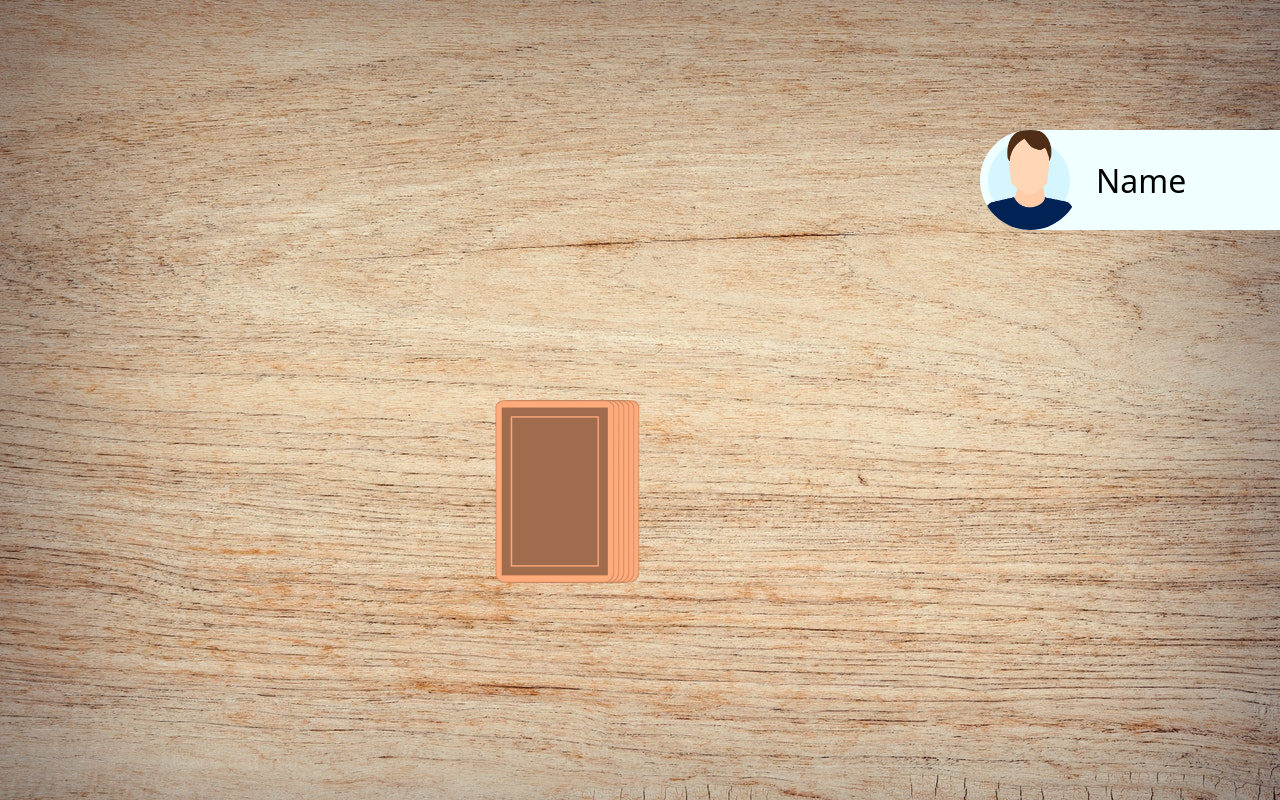
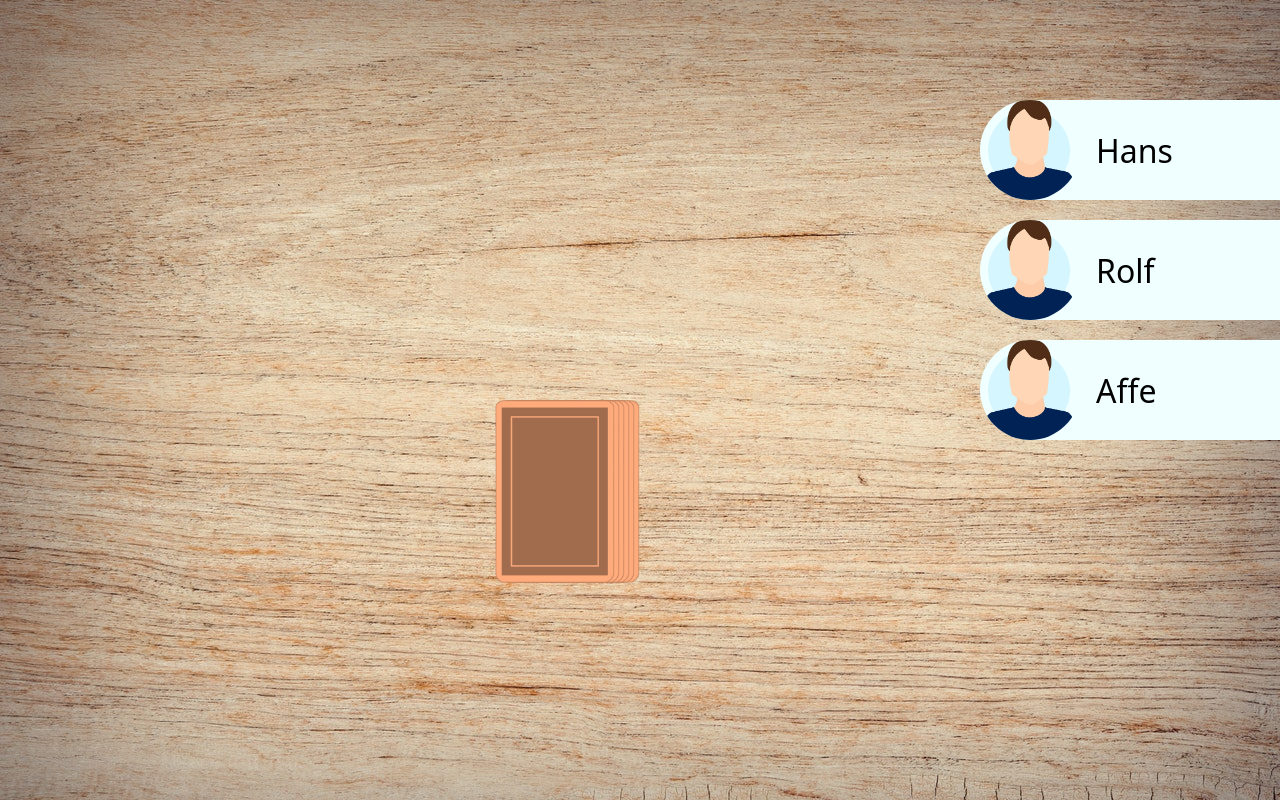
Before and after one commit to normanrahmel/Ring-of-Fire-, an Angular app: page /game in a window 1280 px wide. Built offline with nearby package versions, Linux system fonts and the light colour scheme.

Commit message:
added new Players

```diff
--- a/src/app/game/game.component.html
+++ b/src/app/game/game.component.html
@@ -1,21 +1,19 @@
 <!--Position Spieler-->
-<app-player style="top: 130px;" class="player-position"></app-player>
+<app-player *ngFor="let player of game.players; let i = index" [ngStyle]="{ 'top.px': 100 + i * 120 }" class="player-position" [name]="player"></app-player>
 
 <!--Kartenspielfeld-->
 <div class="field">
     <div class="card-stack">
-
         <!--Karten Stapel-->
-        <img *ngFor="let c of [0,1,2,3,4]; let i= index;" [ngStyle]="{'right.px': i * 5} " src="/assets/img/cards/card_cover.png">
+        <img *ngFor="let c of [0, 1, 2, 3, 4]; let i = index" [ngStyle]="{ 'right.px': i * 5 }" src="/assets/img/cards/card_cover.png" />
 
         <!--Oberstekarte im Deck-->
-        <img (click)="takeCard()" class="top-card" style="right: 25px;" src="/assets/img/cards/card_cover.png">
-
+        <img (click)="takeCard()" class="top-card" style="right: 25px" src="/assets/img/cards/card_cover.png" />
 
         <!--Karte bleibt wenn gespielt Liegen -->
-        <img *ngFor="let card of game.playedCards" class="played-card" src="/assets/img/cards/{{ card }}.png">
+        <img *ngFor="let card of game.playedCards" class="played-card" src="/assets/img/cards/{{ card }}.png" />
 
         <!--Fliegendekarte Animation-->
-        <img (click)="takeCard()" *ngIf="pickCardAnimation" style="right: 25px;" class="pick-card" src="/assets/img/cards/{{ currentCard }}.png">
+        <img (click)="takeCard()" *ngIf="pickCardAnimation" style="right: 25px" class="pick-card" src="/assets/img/cards/{{ currentCard }}.png" />
     </div>
 </div>
--- a/src/app/player/player.component.html
+++ b/src/app/player/player.component.html
@@ -1,4 +1,4 @@
 <div class="player">
-    <img src="/assets/img/profile/1.webp">
-    <span>Name</span>
+    <img src="/assets/img/profile/1.webp" />
+    <span>{{ name }}</span>
 </div>
--- a/src/app/player/player.component.ts
+++ b/src/app/player/player.component.ts
@@ -1,4 +1,4 @@
-import { Component, OnInit } from '@angular/core';
+import { Component, Input, OnInit } from '@angular/core';
 
 @Component({
   selector: 'app-player',
@@ -6,7 +6,7 @@ import { Component, OnInit } from '@angular/core';
   styleUrls: ['./player.component.scss']
 })
 export class PlayerComponent implements OnInit {
-
+@Input() name;
   constructor() { }
 
   ngOnInit(): void {
--- a/src/index.html
+++ b/src/index.html
@@ -1,13 +1,16 @@
-<!doctype html>
+<!DOCTYPE html>
 <html lang="en">
+
 <head>
-  <meta charset="utf-8">
-  <title>Ringoffire</title>
-  <base href="/">
-  <meta name="viewport" content="width=device-width, initial-scale=1">
-  <link rel="icon" type="image/x-icon" href="favicon.ico">
+    <meta charset="utf-8" />
+    <title>Ringoffire</title>
+    <base href="/" />
+    <meta name="viewport" content="width=device-width, initial-scale=1" />
+    <link rel="icon" type="image/x-icon" href="favicon.ico" />
 </head>
+
 <body>
-  <app-root></app-root>
+    <app-root></app-root>
 </body>
+
 </html>
--- a/src/models/game.ts
+++ b/src/models/game.ts
@@ -1,5 +1,5 @@
 export class Game {
-  public players: string[] = [];
+  public players: string[] = ['Hans', 'Rolf', 'Affe'];
   public stack: string[] = [];
   public playedCards: string[] = [];
   public currenPlayer: number = 0;
```
